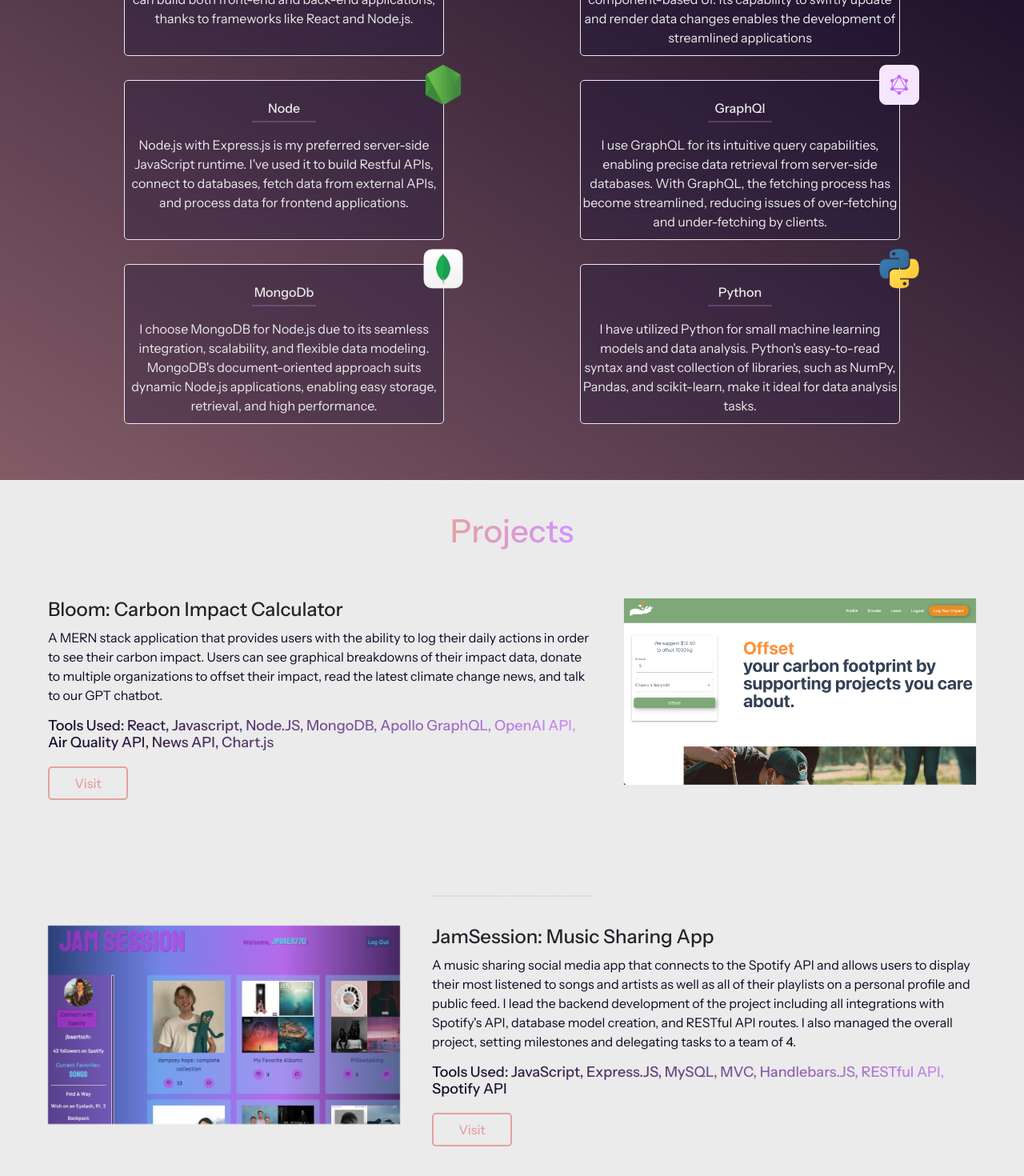
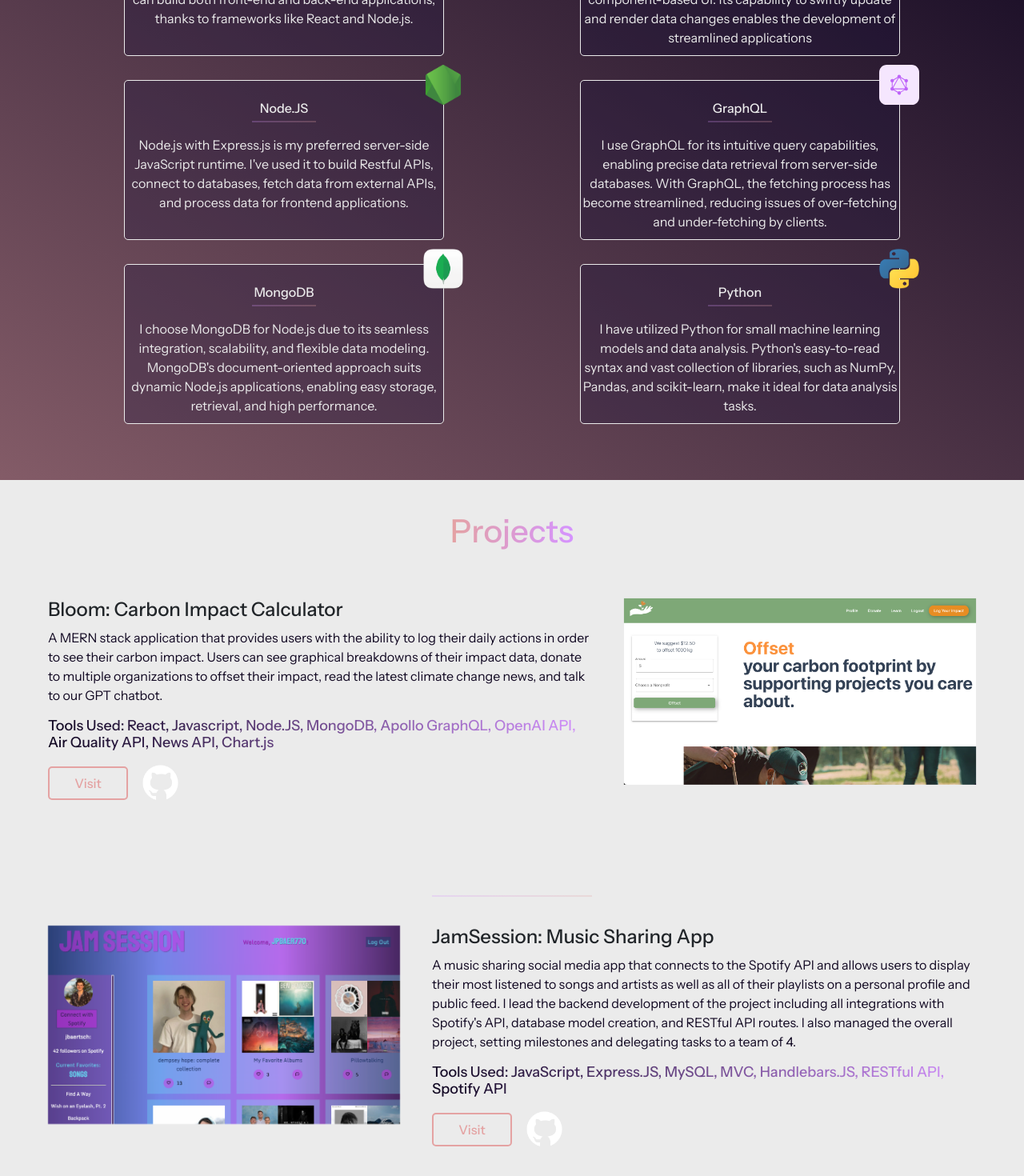
Before and after one commit to JpBaer/React-Portfolio, a React (Create React App) app: page / in a window 1280 px wide. Shown: the part 1000-2470 px from the top of the page at 80% size. Built offline with nearby package versions, Linux system fonts and the light colour scheme.

Commit message:
navbar and github

```diff
--- a/src/components/NavBar.js
+++ b/src/components/NavBar.js
@@ -12,6 +12,7 @@ import resume from '../assets/resume.pdf'
 
 function NavBar() {
     const [scrolled, setScrolled] = useState(false);
+    const [toggled, setToggled] = useState(false);
     const [activeLink, setActiveLink] = useState('home');
 
     useEffect(()=> {
@@ -39,20 +40,25 @@ const onUpdateActiveLink = (value) => {
       console.log(activeLink)
 }
 
+const toggleNavbar = () => {
+  setToggled(!toggled);
+};
+
   const style = {
     height: 110,
     width: 110,
   }
 
   return (
-    <Navbar expand="lg" className = {scrolled ? "scrolled" : ""}>
+    <Navbar expand="lg" variant = "dark" className = {`${scrolled ? "scrolled" : "" } ${toggled ? "toggled": ""}`}>
+
       <Container>
         <Navbar.Brand href="#Hero">
 
          <Lottie animationData = {navAnimation} style = {style} className = {activeLink ==='home' ? 'active' : ''} onClick={()=> onUpdateActiveLink('home')}/>
 
         </Navbar.Brand>
-        <Navbar.Toggle aria-controls="basic-navbar-nav" />
+        <Navbar.Toggle aria-controls="basic-navbar-nav" onClick = {toggleNavbar}/>
         <Navbar.Collapse id="basic-navbar-nav">
           <Nav className="me-auto">
             <Nav.Link href="#Skills" className = {activeLink ==='skills' ? 'active navLink' : 'navLink'} onClick={()=> onUpdateActiveLink('skills')}>Skills</Nav.Link>
@@ -71,7 +77,7 @@ const onUpdateActiveLink = (value) => {
             </NavDropdown> */}
 
           </Nav>
-          <span className = "nav-text">
+          <span className = "nav-text" >
           <div className = "social-icon">
             <a href = 'https://github.com/JpBaer' target = "_blank"><img src={githubLogo} alt = 'github logo'/></a>
             <a href = 'https://www.linkedin.com/in/jorgen-baertsch-8673b2142/' target = "_blank"><img src={linkedinLogo} alt = 'linkedin logo'/></a>
--- a/src/components/ProjectLeft.js
+++ b/src/components/ProjectLeft.js
@@ -4,10 +4,11 @@ import JamSessionPic from '../assets/JamSession/JamSessionWebImage.png'
 import BlockPartyPic from '../assets/HousingProject/BlockPartyWebImage.png'
 import PokedexPic from '../assets/Pokedex/PokedexWebImage.png'
 import BloomPic from '../assets/Bloom/BloomWebImage.png'
+import GithubLogo from '../assets/icons8-github-90.png'
 import Fade from 'react-reveal/Fade'
 
 const ProjectLeft = (props) => {
-    const {name, description, skills,photo, link} = props
+    const {name, description, skills,photo, link, github} = props
     const photos = [JamSessionPic, BlockPartyPic, PokedexPic, BloomPic]
   return (
     <div className='ProjectLeft'>
@@ -23,10 +24,13 @@ const ProjectLeft = (props) => {
         <h4>{name}</h4>
         <p>{description}</p>
         <h6>Tools Used: {skills}</h6>
-        <div>
-        <a href = {link} target = "_blank"><button className = 'ProjectButton'>Visit</button></a>
-        {/* <h6>Learn More</h6> */}
-        </div>
+        {/* <div className = "projectLinks"> */}
+        <a href = {link} target = "_blank" ><button className = 'ProjectButton'>Visit</button></a>
+        <a href = {github} target = "_blank">  <button className='githubButton'>
+                  <span className='githubLogo' />
+                </button></a>
+        {/* <h6>Learn More</h6>
+        </div> */}
 
 
         </div>
--- a/src/components/ProjectRight.js
+++ b/src/components/ProjectRight.js
@@ -7,7 +7,7 @@ import BloomPic from '../assets/Bloom/BloomWebImage.png'
 import Fade from 'react-reveal/Fade'
 
 const ProjectRight = (props) => {
-    const {name, description, skills, photo, link} = props
+    const {name, description, skills, photo, link, github} = props
     const photos = [JamSessionPic, BlockPartyPic, PokedexPic, BloomPic]
 
 
@@ -19,7 +19,12 @@ const ProjectRight = (props) => {
         <h4>{name}</h4>
         <p>{description}</p>
         <h6>Tools Used: {skills}</h6>
+        {/* <div className = "projectLinks"> */}
         <a href = {link} target = "_blank"><button className = 'ProjectButton'>Visit</button></a>
+        <a href = {github} target = "_blank">  <button className='githubButton'>
+                  <span className='githubLogo' />
+                </button></a>
+                {/* </div> */}
         </div>
         </Fade>
         <Fade right>
--- a/src/components/ProjectsPage.js
+++ b/src/components/ProjectsPage.js
@@ -15,28 +15,32 @@ const ProjectsPage = () => {
     description:"A MERN stack application that provides users with the ability to log their daily actions in order to see their carbon impact.  Users can see graphical breakdowns of their impact data, donate to multiple organizations to offset their impact, read the latest climate change news, and talk to our GPT chatbot.",
     skills: "React, Javascript, Node.JS, MongoDB, Apollo GraphQL, OpenAI API, Air Quality API, News API, Chart.js",
     photo: 3,
-    link: 'https://bloom1.herokuapp.com/'
+    link: 'https://bloom1.herokuapp.com/',
+    github: 'https://github.com/andreaginn/bloom'
   },
     {
     name: "JamSession: Music Sharing App",
     description: "A music sharing social media app that connects to the Spotify API and allows users to display their most listened to songs and artists as well as all of their playlists on a personal profile and public feed. I lead the backend development of the project including all integrations with Spotify's API, database model creation, and RESTful API routes.  I also managed the overall project, setting milestones and delegating tasks to a team of 4.",
     skills: "JavaScript, Express.JS, MySQL, MVC, Handlebars.JS, RESTful API, Spotify API",
     photo: 0,
-    link: 'https://calm-tor-47120.herokuapp.com/'
+    link: 'https://calm-tor-47120.herokuapp.com/',
+    github: 'https://github.com/JpBaer/Jam-Session-Music-Sharing-App'
   },
   {
     name: "React Pokedex",
     description: "A pokedex built in React that connects to the Pokemon API and displays all 1000+ pokemon with each card being color-coded based on type.  Clicking on a card produces a modal with unique information provided for each pokemon.  Users can search for a specific pokemon and the app implements an infinite scroll feature to dynamically render content.",
     skills: "React, JavaScript, CSS, Pokemon API",
     photo: 2,
-    link: 'https://jpbaer.github.io/React-Pokedex/'
+    link: 'https://jpbaer.github.io/React-Pokedex/',
+    github: 'https://github.com/JpBaer/React-Pokedex'
   },
   {
     name: "Block Party: Real Estate App",
     description: "A web app that allows users to search for houses for sale in any city and any relevant real estate trends in the searched area using an external real estate API and Google Maps API.  I lead the backend development where my main focus was setting up the google maps API and it's display of markers for houses provided by real estate API.  One accomplishment I am particularly proud of is setting up reverse geo-location so the map automatically renders the users location and makes a call to the real estate API to display homes in their current area.",
     skills: "JavaScript, Bootstrap, Express.JS, Google Map API, Reality-In-US API",
     photo: 1,
-    link: 'https://jpbaer.github.io/Housing-Market-Project/'
+    link: 'https://jpbaer.github.io/Housing-Market-Project/',
+    github: 'https://github.com/JpBaer/Housing-Market-Project'
   }
 ]
 
@@ -51,13 +55,13 @@ const ProjectsPage = () => {
 
       <h1 className = "projectTitle">Projects</h1>
 
-      <ProjectRight name = {projects[0].name} description = {projects[0].description} skills = {projects[0].skills} photo = {projects[0].photo} link = {projects[0].link}/>
+      <ProjectRight name = {projects[0].name} description = {projects[0].description} skills = {projects[0].skills} photo = {projects[0].photo} link = {projects[0].link} github = {projects[0].github}/>
       <hr></hr>
-      <ProjectLeft name = {projects[1].name} description = {projects[1].description} skills = {projects[1].skills} photo = {projects[1].photo} link = {projects[1].link}/>
+      <ProjectLeft name = {projects[1].name} description = {projects[1].description} skills = {projects[1].skills} photo = {projects[1].photo} link = {projects[1].link} github = {projects[1].github}/>
       <hr></hr>
-      <ProjectRight name = {projects[2].name} description = {projects[2].description} skills = {projects[2].skills} photo = {projects[2].photo} link = {projects[2].link}/>
+      <ProjectRight name = {projects[2].name} description = {projects[2].description} skills = {projects[2].skills} photo = {projects[2].photo} link = {projects[2].link} github = {projects[2].github}/>
       <hr></hr>
-      <ProjectLeft name = {projects[3].name} description = {projects[3].description} skills = {projects[3].skills} photo = {projects[3].photo} link = {projects[3].link}/>
+      <ProjectLeft name = {projects[3].name} description = {projects[3].description} skills = {projects[3].skills} photo = {projects[3].photo} link = {projects[3].link} github = {projects[3].github}/>
       {/* <ProjectLeft name = {projects[0].name} description = {projects[0].description} skills = {projects[0].skills}/> */}
       {/* <h1>Others Carousel?</h1> */}
       <Lottie animationData = {animation} style = {style}/>
--- a/src/components/SkillsPage.js
+++ b/src/components/SkillsPage.js
@@ -18,17 +18,17 @@ const SkillsPage = () => {
 
   const Node = {
     Text: "Node.js with Express.js is my preferred server-side JavaScript runtime. I've used it to build Restful APIs, connect to databases, fetch data from external APIs, and process data for frontend applications.",
-    Style: "Node"
+    Style: "Node.JS"
   }
 
   const GraphQl = {
     Text: "I use GraphQL for its intuitive query capabilities, enabling precise data retrieval from server-side databases. With GraphQL, the fetching process has become streamlined, reducing issues of over-fetching and under-fetching by clients.",
-    Style: "GraphQl"
+    Style: "GraphQL"
   }
 
   const MongoDb = {
     Text: "I choose MongoDB for Node.js due to its seamless integration, scalability, and flexible data modeling. MongoDB's document-oriented approach suits dynamic Node.js applications, enabling easy storage, retrieval, and high performance.",
-    Style: "MongoDb"
+    Style: "MongoDB"
   }
 
   const Python = {
--- a/src/components/css/ContactPage.css
+++ b/src/components/css/ContactPage.css
@@ -22,7 +22,7 @@
     flex-wrap: wrap;
     justify-content: center;
     flex-direction: column;
-    max-width: 100%;
+    max-width: 90%;
     }
 
     /* Changes color of text in contaxt box */
--- a/src/components/css/NavBar.css
+++ b/src/components/css/NavBar.css
@@ -16,9 +16,16 @@ nav.navbar{
    color:var(--offwhite) !important;
 }
 
+.navBarToggle{
+    color:var(--offwhite);
 
+}
 
 .scrolled{
+    background-color: var(--darkblue);
+}
+
+.toggled{
     background-color: var(--darkblue);
 }
 
@@ -78,3 +85,18 @@ span.nav-text{
     color: var(--offwhite);
     box-shadow: 0px 0px 20px -3px var(--peach);
 }
+
+.basic-navbar-nav{
+    background-color: var(--darkblue);
+}
+
+@media screen and (max-width: 990px){
+    span.nav-text{
+        flex-direction: column;
+        align-content: center;
+        margin: auto;
+    }
+    .nav-button{
+        margin: 10px;
+    }
+}
--- a/src/components/css/ProjectLeft.css
+++ b/src/components/css/ProjectLeft.css
@@ -70,6 +70,33 @@
     font-weight: 500;
     /* outline: none; */
 }
+.projectLinks {
+    display: flex;
+    align-items: center;
+}
+.githubLogo{
+    width: 55px;
+    margin-left: 15px;
+    margin-right: 15px;
+
+    }
+
+.githubButton {
+        background-color: transparent;
+        border: none;
+        cursor: pointer;
+        background-image: url("../../assets/icons8-github-90.png");
+        width: 55px;
+        height: 55px;
+        background-size: cover;
+        margin-left: 10px;
+      }
+
+.githubButton:hover{
+    width: 60px;
+    height: 60px;
+}
+
 
 .ProjectButton:hover{
     background-color: var(--peach);
--- a/src/components/css/ProjectsPage.css
+++ b/src/components/css/ProjectsPage.css
@@ -16,6 +16,10 @@
     border: none;
     background: linear-gradient(90deg, var(--purple),var(--peach));
     height: 2px;
+}
+
+a{
+    text-decoration: none;
 }
 
 .projectTitle {
```
